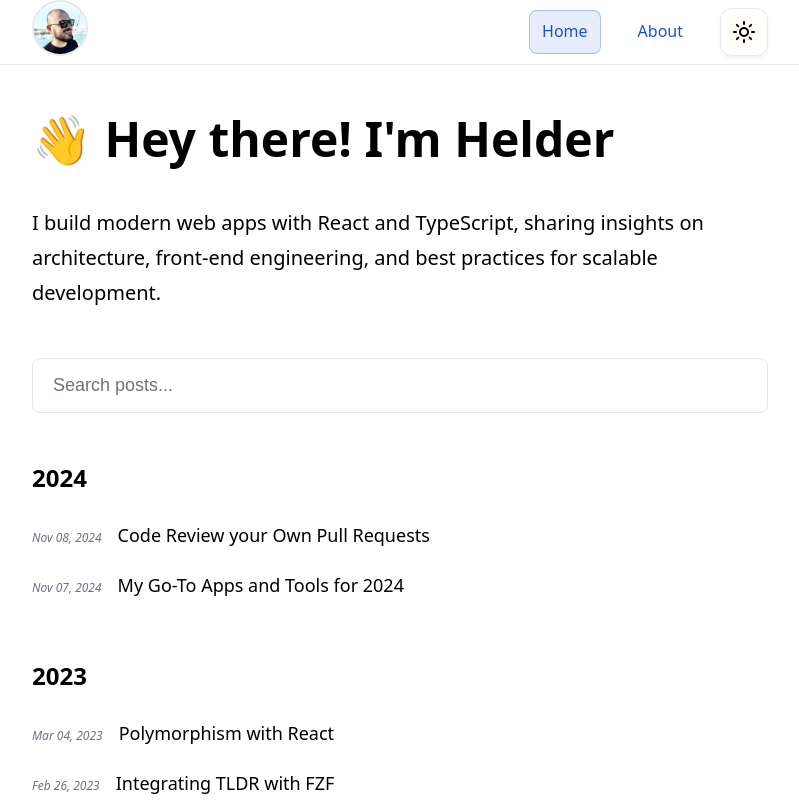
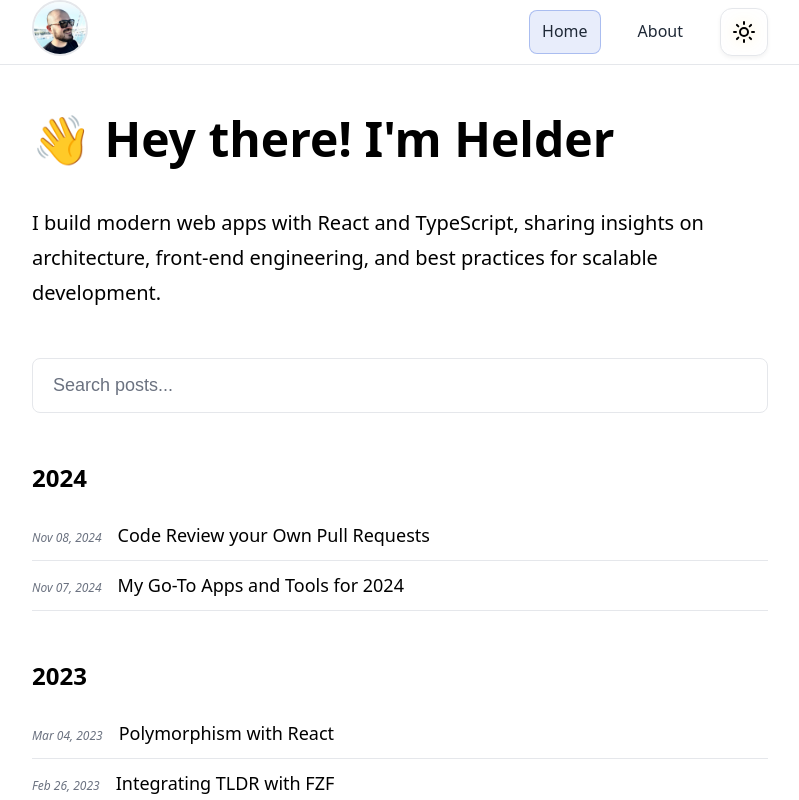
Before and after one commit to helderberto/helderberto.com, a Next.js app: page / in a window 1280 px wide. Shown: the top 800 px of the page, without its empty margins (240-1039 px from the left). Built offline with nearby package versions, Linux system fonts and the light colour scheme.

Commit message:
Improve light mode

```diff
--- a/src/app/globals.css
+++ b/src/app/globals.css
@@ -91,6 +91,8 @@
   --muted-foreground: #6b7280;
   --accent-foreground: #1f2937;
   --border: #e5e7eb;
+  --nav-link-color: #1f2937;
+  --post-border: #e5e7eb;
 
   /* Code Colors - Light */
   --code-bg: #f4f4f5;
@@ -114,6 +116,8 @@
   --muted-foreground: #8b949e;
   --accent-foreground: #f0f6fc;
   --border: #30363d;
+  --nav-link-color: #ffffff;
+  --post-border: #30363d;
 
   /* Code Colors - Dark */
   --code-bg: #1e1e2e;
@@ -203,12 +207,16 @@ a {
   text-decoration: underline;
   text-decoration-thickness: 1px;
   text-underline-offset: 3px;
-  transition: color 0.2s ease;
+  transition: all 0.3s cubic-bezier(0.4, 0, 0.2, 1);
+  display: inline-block;
 }
 
 a:hover {
   color: var(--primary-hover);
   text-decoration: underline;
+  text-decoration-thickness: 2px;
+  text-underline-offset: 4px;
+  transform: translateY(-1px);
 }
 
 /* Navigation and button-style links */
@@ -220,18 +228,14 @@ a.nav-link {
   border: 1px solid transparent;
   transition: all 0.3s cubic-bezier(0.4, 0, 0.2, 1);
   text-decoration: none;
-}
-
-/* Logo and special links without underlines */
-a.no-underline {
-  text-decoration: none;
+  color: var(--nav-link-color);
 }
 
 a.nav-link:hover {
+  color: var(--nav-link-color);
   background: rgba(var(--primary-rgb), 0.1);
   border-color: rgba(var(--primary-rgb), 0.2);
   transform: translateY(-2px);
-  box-shadow: 0 4px 12px rgba(var(--primary-rgb), 0.15);
 }
 
 /* Active state for navigation links */
@@ -239,7 +243,12 @@ a.nav-link.active,
 a.nav-link[aria-current="page"] {
   background: rgba(var(--primary-rgb), 0.1);
   border-color: rgba(var(--primary-rgb), 0.3);
-  color: var(--primary);
+  color: var(--nav-link-color);
+}
+
+/* Logo and special links without underlines */
+a.no-underline {
+  text-decoration: none;
 }
 
 /* Focus Styles */
--- a/src/components/PostCard.module.css
+++ b/src/components/PostCard.module.css
@@ -4,7 +4,7 @@
   color: var(--foreground);
   padding: var(--spacing-1) 0;
   gap: var(--spacing-responsive-sm);
-  border-bottom: 1px solid rgba(255, 255, 255, 0.05);
+  border-bottom: 1px solid var(--post-border);
 }
 
 .title {
```
